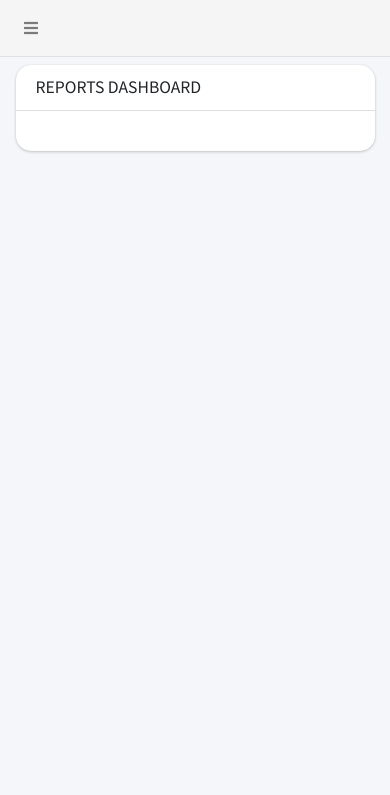
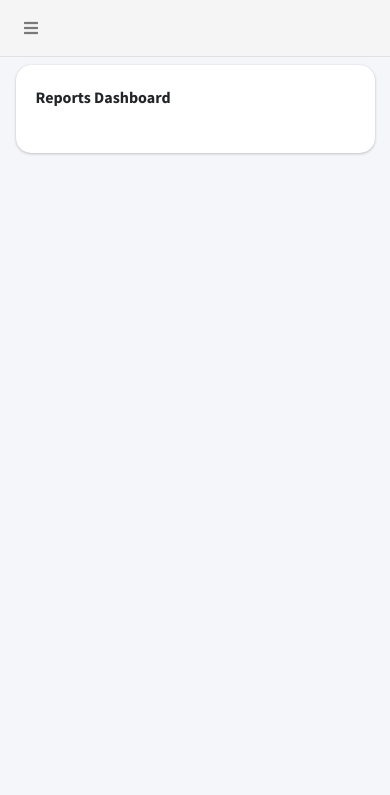
Before and after one commit to Khennethlp/income_tracker, a PHP site: page /page/admin/report.php in a window 390 px wide. Shown: the top 795 px of the page. Run offline with PHP 8.4, Linux system fonts and the light colour scheme; the visitor is signed in with stand-in values (Sample User, id 1); data that the repository does not hold is empty; some libraries are stand-ins or nearby versions.

Commit message:
removed card header title

```diff
--- a/page/admin/contribution.php
+++ b/page/admin/contribution.php
@@ -7,14 +7,12 @@
             <div class="row">
                 <div class="col-sm-12">
                     <div class="card mt-2" style="border-radius: 15px;">
-                        <div class="card-header">
-                            <h3 class="card-title text-uppercase"> contribution dashboard</h3>
-                        </div>
                         <div class="card-body">
                             <input type="hidden" id="user_id" value="<?= $_SESSION['id']; ?>">
                             <div class="row">
                             <div class="col-md-12">
-                                    <div class="card" style="border-radius: 15px; max-height: 550px; overflow-y:auto;">
+                                <label for="">Contribution Dashboard</label>
+                                    <div class="card mt-3" style="border-radius: 15px; max-height: 550px; overflow-y:auto;">
                                         <table class="table table-condensed table-hover">
                                             <thead>
                                                 <th>No.</th>
--- a/page/admin/report.php
+++ b/page/admin/report.php
@@ -7,11 +7,9 @@
       <div class="row">
         <div class="col-sm-12">
           <div class="card mt-2" style="border-radius: 15px;">
-            <div class="card-header">
-              <h3 class="card-title text-uppercase"> reports dashboard</h3>
-            </div>
             <div class="card-body">
-              <div class="col-md-12">
+              <label for="">Reports Dashboard</label>
+              <div class="col-md-12 mt-3">
                 <div class="row">
                   <?php
                   require '../../process/conn.php';
--- a/page/admin/settings.php
+++ b/page/admin/settings.php
@@ -7,11 +7,9 @@
       <div class="row">
         <div class="col-sm-12">
           <div class="card mt-2" style="border-radius: 15px;">
-            <div class="card-header">
-              <h3 class="card-title text-uppercase"> settings dashboard</h3>
-            </div>
             <div class="card-body">
-              <div class="col-md-12">
+              <label for="">Settings Dashboard</label>
+              <div class="col-md-12 mt-3">
                 <div class="row">
                   <div class="col-md-3">
                     <input type="hidden" id="user_id" value="<?= $_SESSION['id']; ?>">
```
